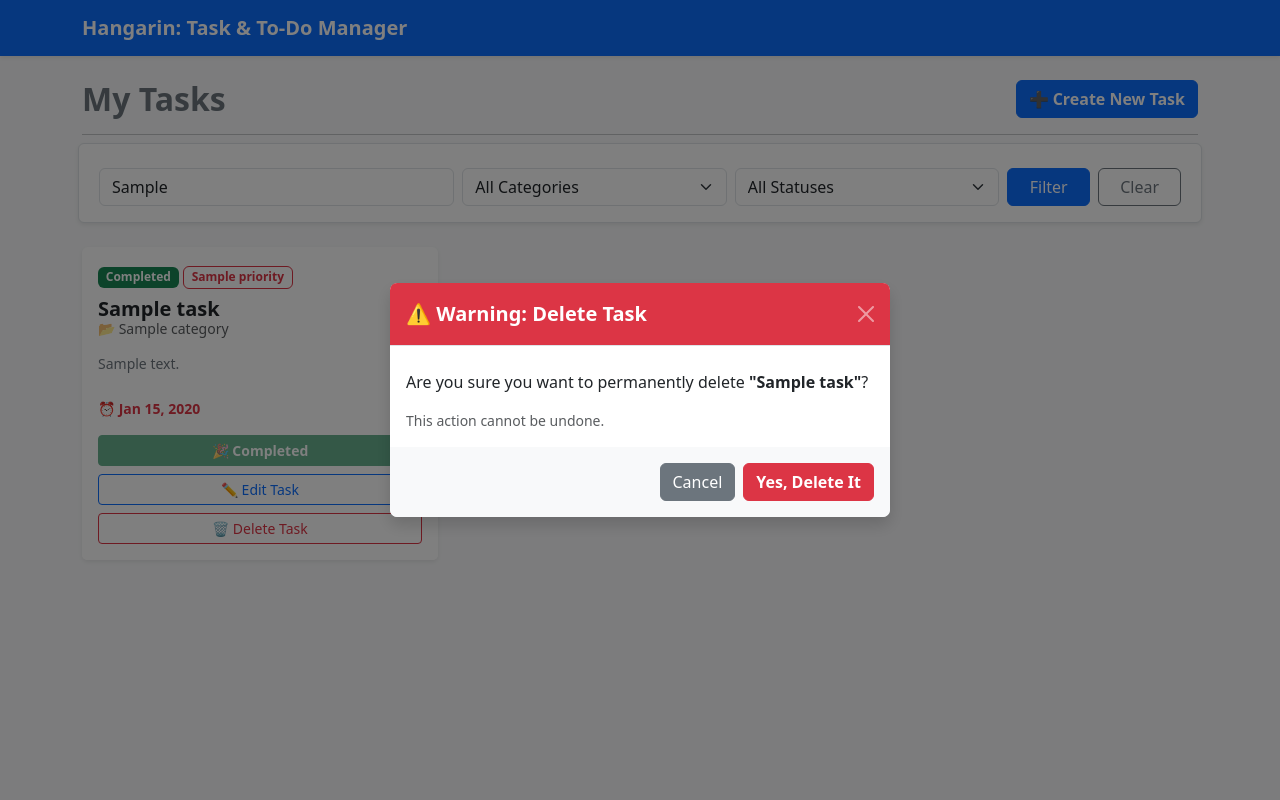
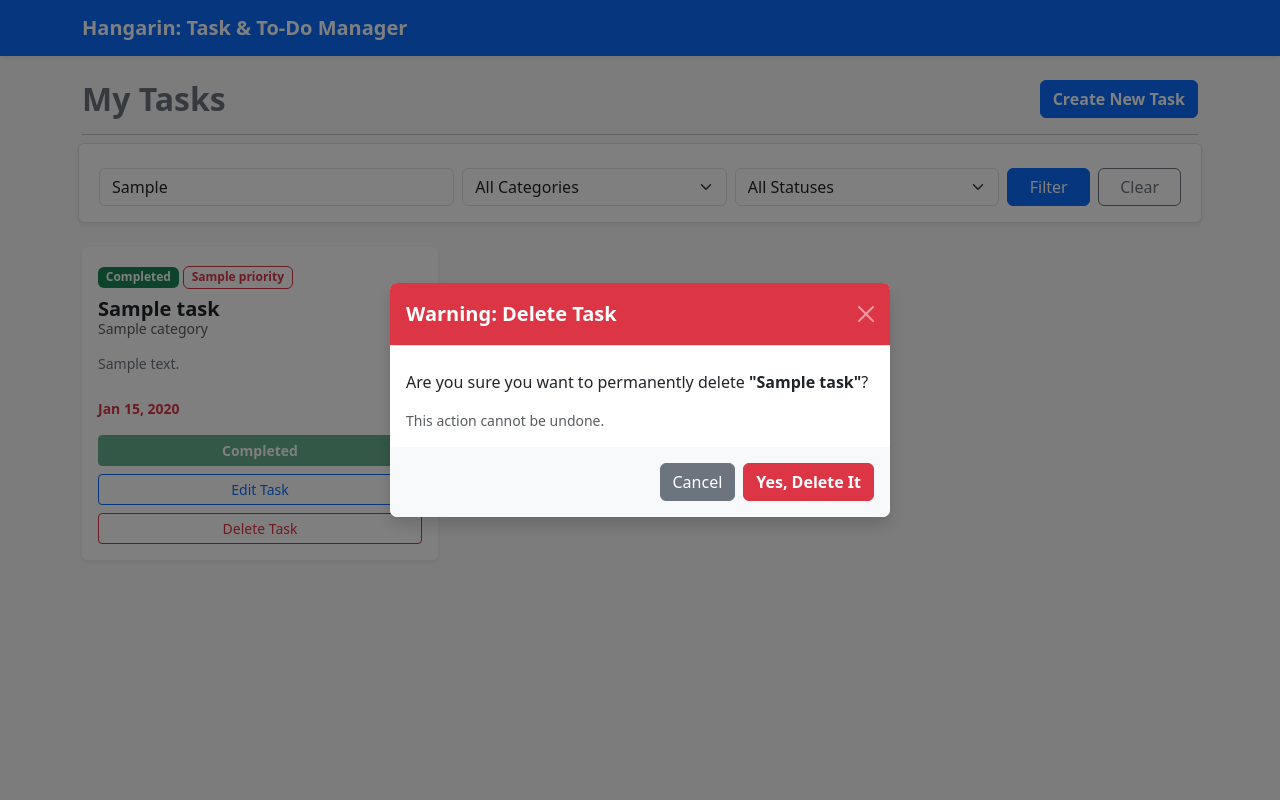
Before and after one commit to lance-cyph/Hangarin, a Django app: template tasks/templates/tasks/task_list.html in a window 1280 px wide, after a click on "Delete Task". Run offline with Django 3.2, Linux system fonts and the light colour scheme; the template is opened without the code that fills it: most values are stand-ins (such as "Sample title", 1, 10 or a date in 2020).

Commit message:
minor change

```diff
--- a/tasks/templates/tasks/task_detail.html
+++ b/tasks/templates/tasks/task_detail.html
@@ -10,7 +10,7 @@
 
     <nav class="navbar navbar-dark bg-primary shadow-sm mb-4">
         <div class="container">
-            <a class="navbar-brand fw-bold" href="{% url 'task_list' %}">&larr; Back to Dashboard</a>
+            <a class="navbar-brand fw-bold" href="{% url 'task_list' %}">&larr;</a>
         </div>
     </nav>
 
@@ -32,7 +32,7 @@
                         <form action="{% url 'complete_task' task.pk %}" method="POST" class="mt-4">
                             {% csrf_token %}
                             <button type="submit" class="btn btn-success px-4 py-2">
-                                ✔ Mark as Completed
+                                Mark as Completed
                             </button>
                         </form>
                         {% endif %}
--- a/tasks/templates/tasks/task_form.html
+++ b/tasks/templates/tasks/task_form.html
@@ -9,7 +9,7 @@
 
     <nav class="navbar navbar-dark bg-primary shadow-sm mb-4">
         <div class="container">
-            <a class="navbar-brand fw-bold" href="{% url 'task_list' %}">⬅ Cancel & Go Back</a>
+            <a class="navbar-brand fw-bold" href="{% url 'task_list' %}">Cancel & Go Back</a>
         </div>
     </nav>
 
@@ -26,7 +26,7 @@
                         {{ form.as_p }}
 
                         <div class="d-grid mt-4">
-                            <button type="submit" class="btn btn-success fw-bold py-2">💾 Save Task</button>
+                            <button type="submit" class="btn btn-success fw-bold py-2">Save Task</button>
                         </div>
                     </form>
                 </div>
--- a/tasks/templates/tasks/task_list.html
+++ b/tasks/templates/tasks/task_list.html
@@ -36,7 +36,7 @@
                 <h2 class="fw-bold text-secondary mb-0">My Tasks</h2>
             </div>
             <div class="col text-end">
-                <a href="{% url 'task_create' %}" class="btn btn-primary fw-bold">➕ Create New Task</a>
+                <a href="{% url 'task_create' %}" class="btn btn-primary fw-bold">Create New Task</a>
             </div>
         </div>
         <hr>
@@ -115,7 +115,7 @@
                             </a>
                         </h5>
                         <h6 class="card-subtitle mb-3 text-muted small">
-                            📂 {% if task.category %}{{ task.category.name }}{% else %}No Category{% endif %}
+                            {% if task.category %}{{ task.category.name }}{% else %}No Category{% endif %}
                         </h6>
 
                         <!-- Description -->
@@ -126,7 +126,7 @@
                     <div class="card-footer bg-white border-top-0 pb-3">
                         <div class="d-flex justify-content-between align-items-center small mb-3">
                             <span class="text-danger fw-semibold">
-                                ⏰ {{ task.deadline|date:"M d, Y" }}
+                                {{ task.deadline|date:"M d, Y" }}
                             </span>
                         </div>
 
@@ -135,26 +135,26 @@
                         <form action="{% url 'complete_task' task.pk %}" method="POST" class="d-grid mb-2">
                             {% csrf_token %}
                             <button type="submit" class="btn btn-sm btn-outline-success fw-bold">
-                                ✔ Mark Completed
+                                Mark Completed
                             </button>
                         </form>
                         {% else %}
                         <div class="d-grid mb-2">
-                            <button class="btn btn-sm btn-success fw-bold" disabled>🎉 Completed</button>
+                            <button class="btn btn-sm btn-success fw-bold" disabled>Completed</button>
                         </div>
                         {% endif %}
 
                         <!-- Edit Button -->
                         <div class="d-grid mb-2">
                             <a href="{% url 'task_update' task.pk %}" class="btn btn-sm btn-outline-primary">
-                                ✏️ Edit Task
+                                Edit Task
                             </a>
                         </div>
 
                         <!-- Button that triggers the Custom Delete Modal -->
                         <div class="d-grid">
                             <button type="button" class="btn btn-sm btn-outline-danger" data-bs-toggle="modal" data-bs-target="#deleteModal{{ task.pk }}">
-                                🗑️ Delete Task
+                                Delete Task
                             </button>
                         </div>
                     </div>
@@ -167,7 +167,7 @@
 
                             <!-- Custom Title -->
                             <div class="modal-header bg-danger text-white">
-                                <h5 class="modal-title fw-bold">⚠️ Warning: Delete Task</h5>
+                                <h5 class="modal-title fw-bold">Warning: Delete Task</h5>
                                 <button type="button" class="btn-close btn-close-white" data-bs-dismiss="modal" aria-label="Close"></button>
                             </div>
 
```
